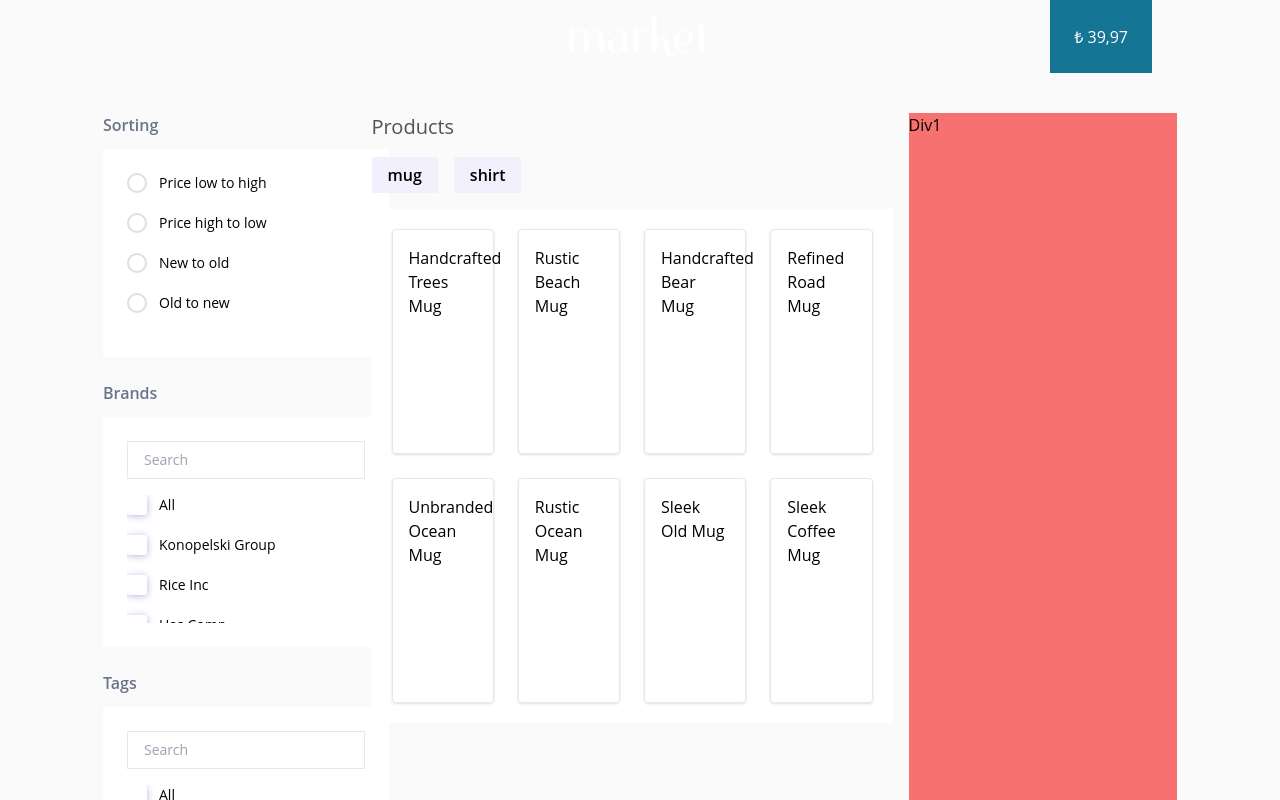
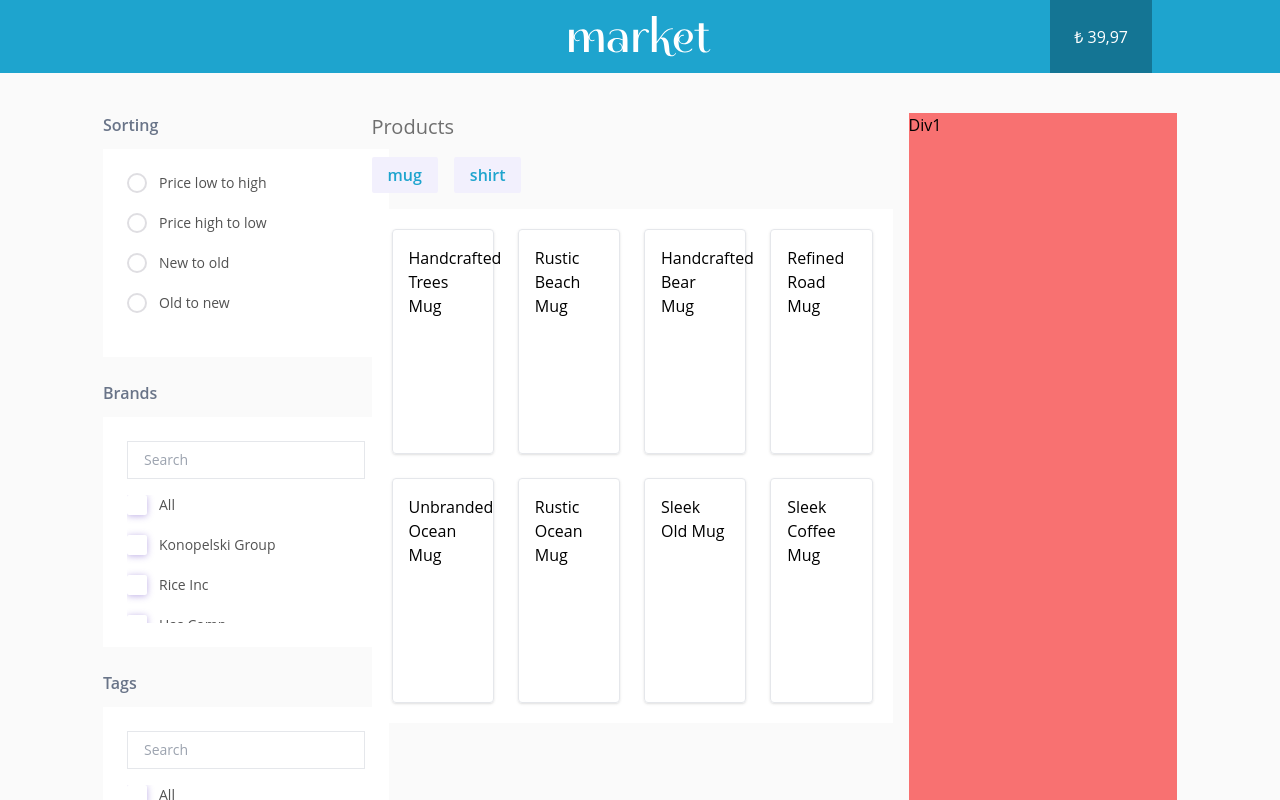
Before and after one commit to hustun/getir-assignment, a React (Create React App) app: page / in a window 1280 px wide. Shown: the top 800 px of the page. Built offline with nearby package versions, Linux system fonts and the light colour scheme.

Commit message:
add color defs

```diff
--- a/tailwind.config.js
+++ b/tailwind.config.js
@@ -4,10 +4,11 @@ module.exports = {
   theme: {
     extend: {
       colors: {
-        'header-blue': '#1EA4CE',
+        primary: '#1EA4CE',
         'header-dark-blue': '#147594',
         'c-gray-500': '#697488',
-        'c-black-500': '#525252',
+        'c-black-600': '#525252',
+        'c-black-500': '#6F6F6F',
       },
       boxShadow: {
         'filter-item': '0px 1px 7px rgba(93, 56, 192, 0.4)',
```
